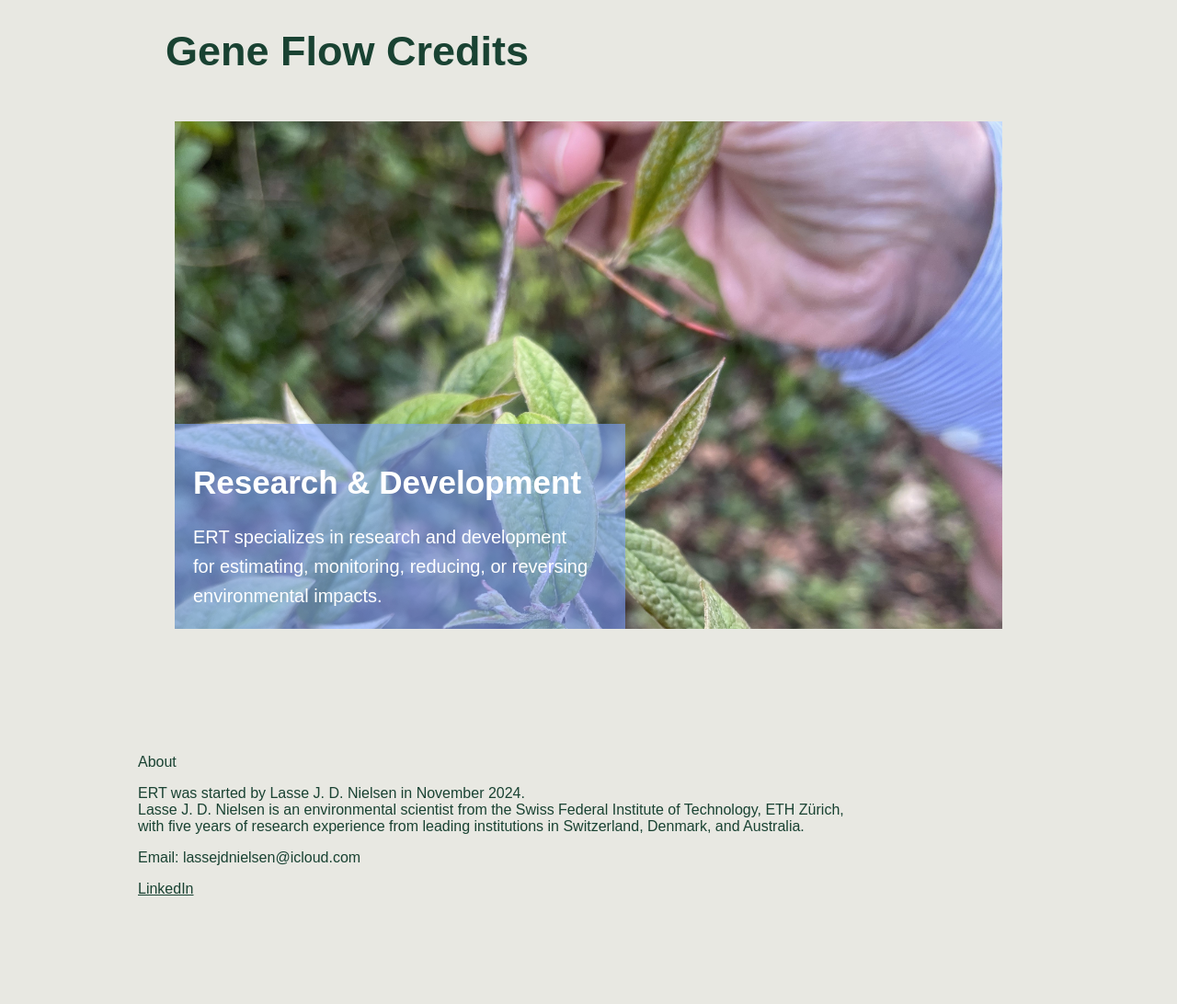
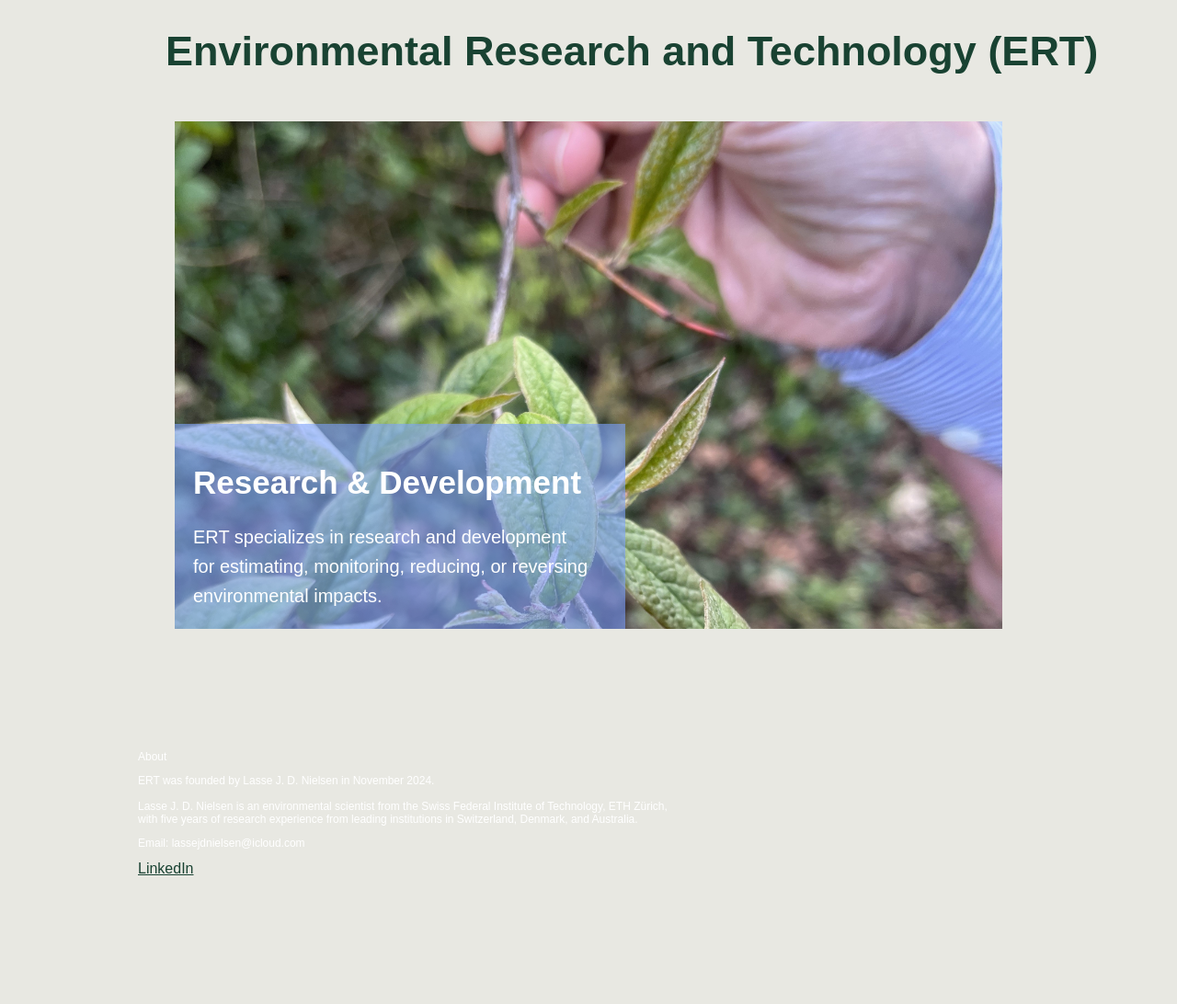
Before and after one commit to ljdnielsen/environmentalresearch-tech.github.io, a Jekyll site: the page built from README.md, in a window 1280 px wide. Shown: the whole page at 92% size. Built offline with Jekyll 4.4.1, drawn with Linux system fonts in a browser that asks for light colours; our own code applies the rules of GitHub Pages for plain Markdown files; after the commit the page ends 1066 px from its top, so only the background shows below that.

Commit message:
line breaks and font size

```diff
--- a/_layouts/default.html
+++ b/_layouts/default.html
@@ -68,13 +68,17 @@
             font-size: 20px;
             line-height: 1.6;
         }
+        p {
+            color: white;
+            font-size: 12px;
+        }
     </style>
 </head>
 <link rel="icon" href="/docs/images/hummingbird_transparent.ico" type="image/x-icon">
 <body>
     <header>
         <div class="header-container">
-            <a href="#" class="header-link">Gene Flow Credits</a>
+            <a href="#" class="header-link">Environmental Research and Technology (ERT)</a>
         </div>
     </header>
     <div class="image-container">
@@ -87,7 +91,8 @@
     </div>
     <footer>
         <p>About</p>
-        <p>ERT was started by Lasse J. D. Nielsen in November 2024.</br>
+        <p>ERT was founded by Lasse J. D. Nielsen in November 2024.<br>
+            <br>
         Lasse J. D. Nielsen is an environmental scientist from the Swiss Federal Institute of Technology, ETH Zürich, <br>
         with five years of research experience from leading institutions in Switzerland, Denmark, and Australia.</p>
         <p>Email: lassejdnielsen@icloud.com</p>
```
